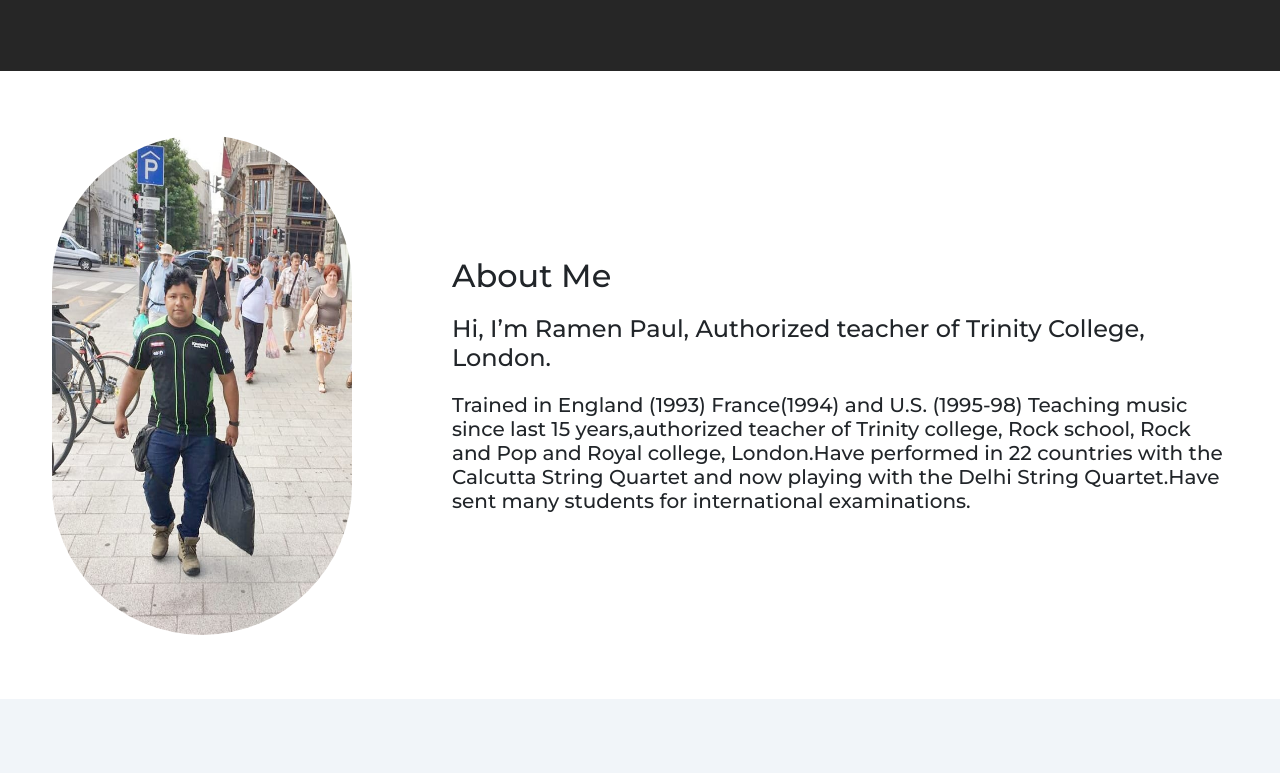
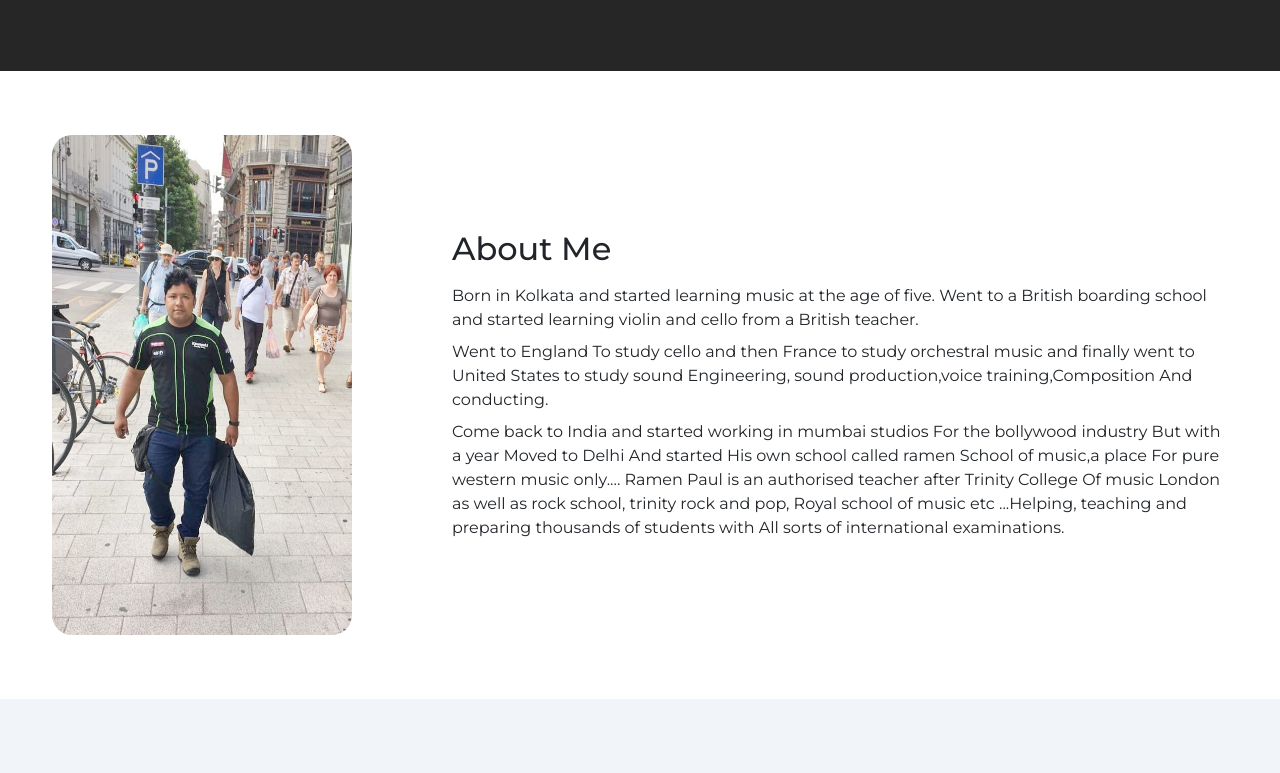
Before and after one commit to curiousdilip/ramen-paul, a Next.js app: page / in a window 1280 px wide. Shown: the part 940-1713 px from the top of the page. Built offline with nearby package versions, Linux system fonts and the light colour scheme.

Commit message:
home about description and footer changed

```diff
--- a/components/Footer.jsx
+++ b/components/Footer.jsx
@@ -8,8 +8,14 @@ const Footer = () => {
                     <div className="row align-items-start justify-content-center">
                         <div className="col-md-5">
                             <h1>Ramen Paul</h1>
-                            <p>
-                                He is Western music teacher and multi-instrumentalist who's also a skilled sound engineer, passionate about teaching and crafting great music.</p>
+                            {/* <p>
+                                He is Western music teacher and multi-instrumentalist who's also a skilled sound engineer, passionate about teaching and crafting great music.</p> */}
+                            <p>Western music Teacher (multi instrumentalist) <br />
+                                Sound engineering,<br />
+                                Arrangements,composition,Recording,<br />
+                                Digital mixing<br />
+                                Sound production<br />
+                                All sound solutions</p>
                             <div className="follow">
                                 <h6>Follow me on </h6>
                                 <ul>
--- a/pages/_app.jsx
+++ b/pages/_app.jsx
@@ -13,7 +13,11 @@ import Head from "next/head";
 import Script from "next/script";
 export default function App({ Component, pageProps }) {
   useEffect(() => {
-    AOS.init();
+    AOS.init({
+      easing: "ease-out-cubic",
+      once: true,
+      offset: 50,
+    });
   }, []);
   return (
 
--- a/pages/index.jsx
+++ b/pages/index.jsx
@@ -70,19 +70,15 @@ export default function Home() {
                 />
               </div>
               <div className="col-md-8">
-                <h2 data-aos="fade-left">About Me</h2>
-                <h4 data-aos="fade-left">
-                  Hi, I’m Ramen Paul, Authorized teacher of Trinity College,
-                  London.
-                </h4>
-                <h5 data-aos="fade-left">
-                  Trained in England (1993) France(1994) and U.S. (1995-98)
-                  Teaching music since last 15 years,authorized teacher of
-                  Trinity college, Rock school, Rock and Pop and Royal college,
-                  London.Have performed in 22 countries with the Calcutta String
-                  Quartet and now playing with the Delhi String Quartet.Have
-                  sent many students for international examinations.
-                </h5>
+                <h2 data-aos="fade-left" className="mb-3">About Me</h2>
+
+                <p data-aos="fade-left" className="mb-2">Born in Kolkata and started learning music at the age of five. Went to a British boarding school and started learning violin and cello from a British teacher.</p>
+
+                <p data-aos="fade-left" className="mb-2">   Went to England To study cello and then France to study orchestral music and finally went to United States to study sound Engineering, sound production,voice training,Composition And conducting.</p>
+                <p data-aos="fade-left">
+                  Come back to India and started working in mumbai studios For the bollywood industry But with a year Moved to Delhi And started
+                  His own school called ramen School of music,a place For pure western music only....
+                  Ramen Paul is an authorised teacher after Trinity College Of music London as well as rock school, trinity rock and pop, Royal school of music etc ...Helping, teaching and preparing thousands of students with All sorts of international examinations.</p>
               </div>
             </div>
           </div>
--- a/styles/home.css
+++ b/styles/home.css
@@ -52,7 +52,7 @@
 }
 
 #about img {
-    border-radius: 800px;
+    border-radius: 20px;
 }
 
 
```
